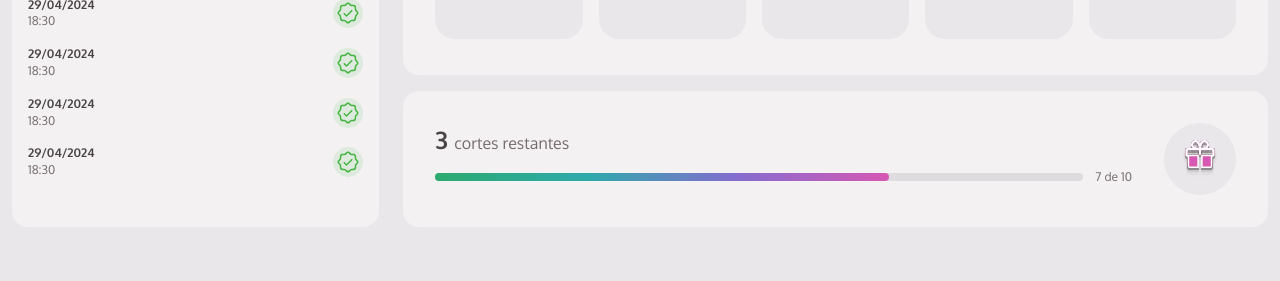
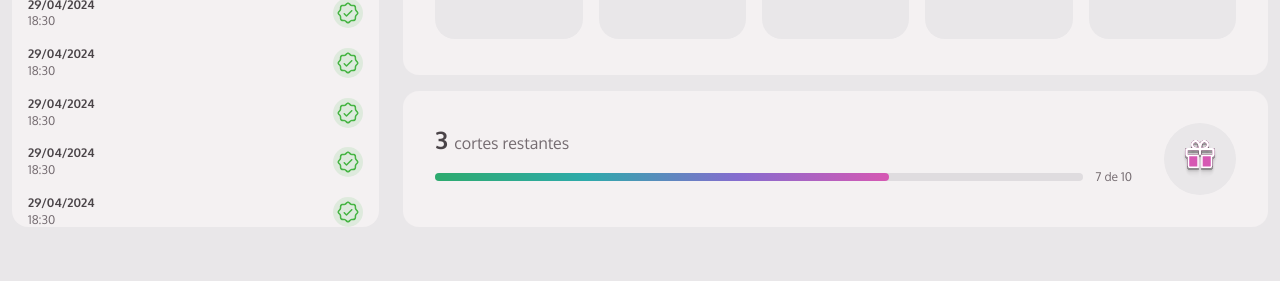
Before and after one commit to ledoctah/mba-member-club, a website built with webpack: page src/index.html in a window 1280 px wide. Shown: the part 645-926 px from the top of the page. Before the commit the page ends 872 px from the top, so only its background shows below. Built offline with nearby package versions, Linux system fonts and the light colour scheme; files whose address does not match are found by name.

Commit message:
fix: fixed history section growing instead of scrolling vertically

```diff
--- a/src/index.html
+++ b/src/index.html
@@ -166,6 +166,24 @@
 
           <img src="./assets/check.svg" alt="">
         </li>
+
+        <li>
+          <div>
+            <h3>29/04/2024</h3>
+            <p>18:30</p>
+          </div>
+
+          <img src="./assets/check.svg" alt="">
+        </li>
+
+        <li>
+          <div>
+            <h3>29/04/2024</h3>
+            <p>18:30</p>
+          </div>
+
+          <img src="./assets/check.svg" alt="">
+        </li>
       </ul>
     </section>
 
--- a/src/styles/cards.css
+++ b/src/styles/cards.css
@@ -1,8 +1,12 @@
-main {
+main.container {
   display: grid;
+
+  position: relative;
 
   row-gap: var(--gap-md);
   column-gap: var(--gap-lg);
+
+  margin-bottom: var(--my-xl);
 
   grid-template-areas: "a c c c"
                        "b c c c"
@@ -159,6 +163,12 @@ main {
 .history {
   grid-area: b;
 
+  position: absolute;
+  overflow-y: scroll;
+
+  width: 100%;
+  height: 100%;
+
   & header {
     display: flex;
     justify-content: space-between;
```
